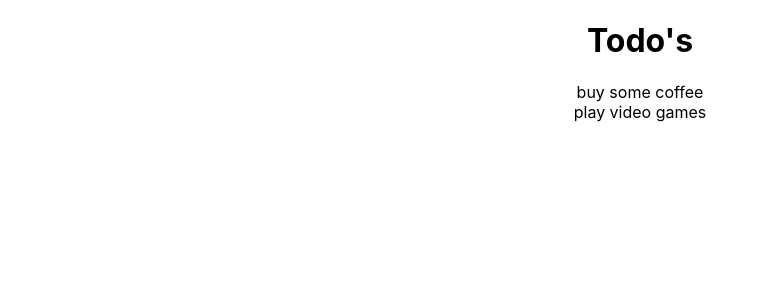
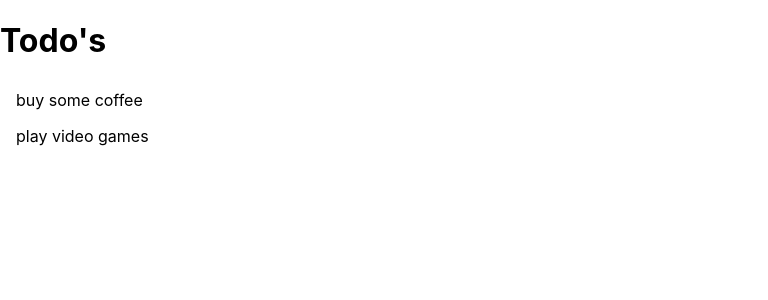
Before and after one commit to rizalfmaulana/todo-react, a React (Create React App) app: page / in a window 1280 px wide. Shown: the top 300 px of the page, without its empty margins (0-768 px from the left). Built offline with nearby package versions, Linux system fonts and the light colour scheme; the HTML template or start-up script is replaced by a standard one.

Commit message:
delete todo

```diff
--- a/src/App.js
+++ b/src/App.js
@@ -7,10 +7,15 @@ function App() {
     { id: 1, content: "buy some coffee" },
     { id: 2, content: "play video games" },
   ]);
+
+  const deleteTodos = (id) => {
+    let tod = todos.filter((todo) => todo.id !== id);
+    setTodos(tod);
+  };
   return (
-    <div className="App">
+    <div className="todo-app container">
       <h1 className="center blue-text">Todo's</h1>
-      <Todos todos={todos} />
+      <Todos todos={todos} deleteTodos={deleteTodos} />
     </div>
   );
 }
--- a/src/Todos.js
+++ b/src/Todos.js
@@ -1,10 +1,12 @@
-const Todos = ({ todos }) => {
+import { ListItem } from "@material-ui/core";
+
+const Todos = ({ todos, deleteTodos }) => {
   const todoList = todos.length ? (
     todos.map((todo) => {
       return (
-        <div className="collection-item" key={todo.id}>
-          <span>{todo.content}</span>
-        </div>
+        <ListItem className="collection-item" key={todo.id}>
+          <span onClick={() => deleteTodos(todo.id)}>{todo.content}</span>
+        </ListItem>
       );
     })
   ) : (
```
